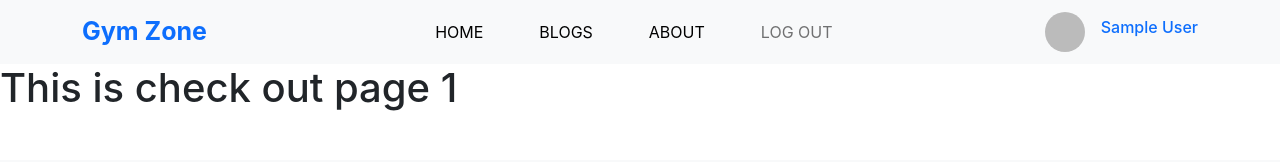
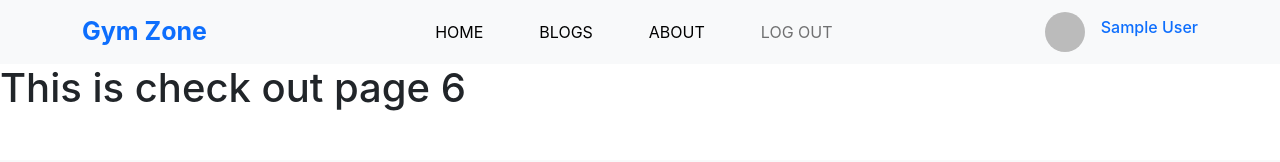
Before and after one commit to Mehedi4467/independent-service-provider, a React (Create React App) app: page /services/1 in a window 1280 px wide. Shown: the top 162 px of the page. Built offline with nearby package versions, Linux system fonts and the light colour scheme; no server answers; sample sign-in values are in the browser's storage.

Commit message:
install react hook from

```diff
--- a/package.json
+++ b/package.json
@@ -12,6 +12,7 @@
     "react-bootstrap": "^2.2.3",
     "react-dom": "^18.0.0",
     "react-firebase-hooks": "^5.0.3",
+    "react-hook-form": "^7.30.0",
     "react-router-dom": "^6.3.0",
     "react-scripts": "5.0.1",
     "react-toastify": "^8.2.0",
--- a/public/service.json
+++ b/public/services.json
@@ -1,6 +1,6 @@
 [
     {
-        "id": "625ba3d8b559cb231bf7fc1c",
+        "id": "625ba3d8b559cb231bf7fc1c3",
         "name": "Allison Fitzpatrick",
         "price": 1,
         "image": "https://cdn10.bostonmagazine.com/wp-content/uploads/sites/2/2018/07/fly.jpg",
--- a/src/Components/About/About.js
+++ b/src/Components/About/About.js
@@ -7,7 +7,7 @@ const About = () => {
             <div className='row justify-content-between align-items-center gy-4 gy-md-1'>
                 <div className='col-12 col-md-6 shadow p-5 rounded-pill order-2 order-md-1'>
                     <h2 className='text-center'>Md.Mehedi <span className='text-primary'>Hassan</span></h2>
-                    <p className='text-muted mt-4'>I am still a student.From the beginning of varsity, I really wanted to be a web developer. I have been trying to learn from many places from the beginning.That continuity is still there. And yet I wish I was a web developer. My future goal is to be a good web developer so I'm doing a lot of work now</p>
+                    <p className='text-muted mt-4'>I am still a student.From the beginning of varsity, I really wanted to be a web developer. I have been trying to learn from many places from the beginning.That continuity is still there. And yet I wish I was a web developer. My future goal is to be a good web developer so I'm doing a lot of work now.</p>
                 </div>
                 <div className='col-12 col-md-4 shadow p-3 rounded-circle order-1 order-md-2'>
                     <img className='img-fluid' src={myPhoto} alt="This is my photos" />
--- a/src/Components/Checkout/Checkout.js
+++ b/src/Components/Checkout/Checkout.js
@@ -1,12 +1,18 @@
-import React from 'react';
 import { useParams } from 'react-router-dom';
+import useServices from '../../hooks/useServices';
+
+
+
+
 
 const Checkout = () => {
     const { serviceId } = useParams();
 
+    const [services] = useServices();
+    console.log(services);
     return (
         <div>
-            <h1>This is check out page {serviceId}</h1>
+            <h1>This is check out page {services.length}</h1>
         </div>
     );
 };
--- a/src/Components/Footer/Footer.js
+++ b/src/Components/Footer/Footer.js
@@ -5,7 +5,9 @@ import bkash from '../../images/bkash.svg';
 import visa from '../../images/visa.png';
 import masterCard from '../../images/masterCard.png';
 
+
 const Footer = () => {
+
     return (
         <div className='bg-light mt-5'>
             <div className='container p-4'>
--- a/src/Components/Services/Services.js
+++ b/src/Components/Services/Services.js
@@ -1,9 +1,10 @@
-
+import React from 'react';
 import useServices from '../../hooks/useServices';
 import ServiceCard from './ServiceCard/ServiceCard';
 
 const Services = () => {
     const [services, setService] = useServices();
+
 
 
     return (
--- a/src/hooks/useServices.js
+++ b/src/hooks/useServices.js
@@ -2,11 +2,13 @@ import { useEffect, useState } from "react"
 
 const useServices = () => {
     const [services, setServices] = useState([]);
+
     useEffect(() => {
-        fetch('service.json')
+        fetch('../services.json')
             .then(res => res.json())
             .then(data => setServices(data));
-    }, [])
+
+    }, []);
 
     return [services, setServices];
 }
```
Also changed, not shown: 1 other file (tests, documents, lock files or other folders).
